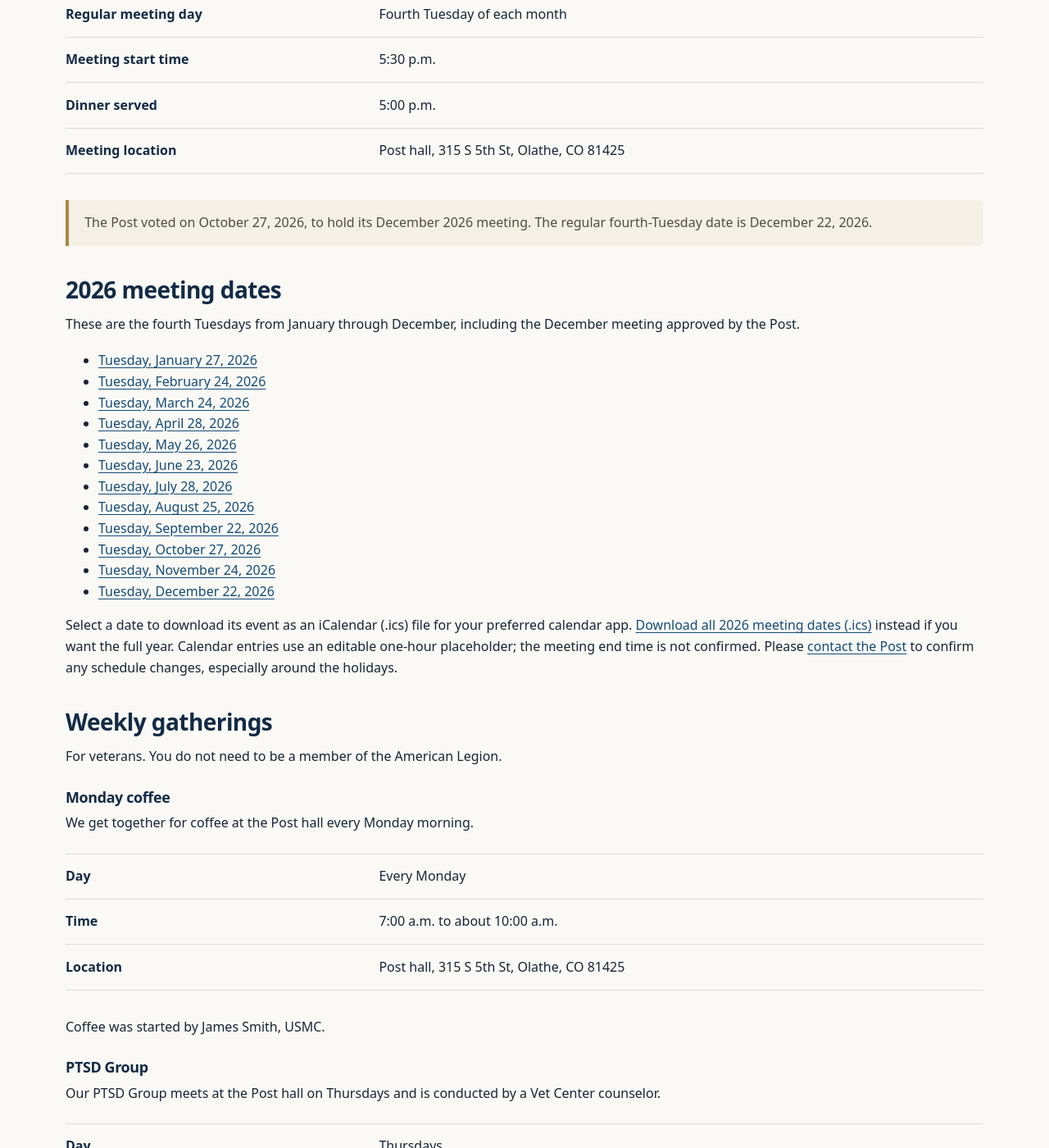
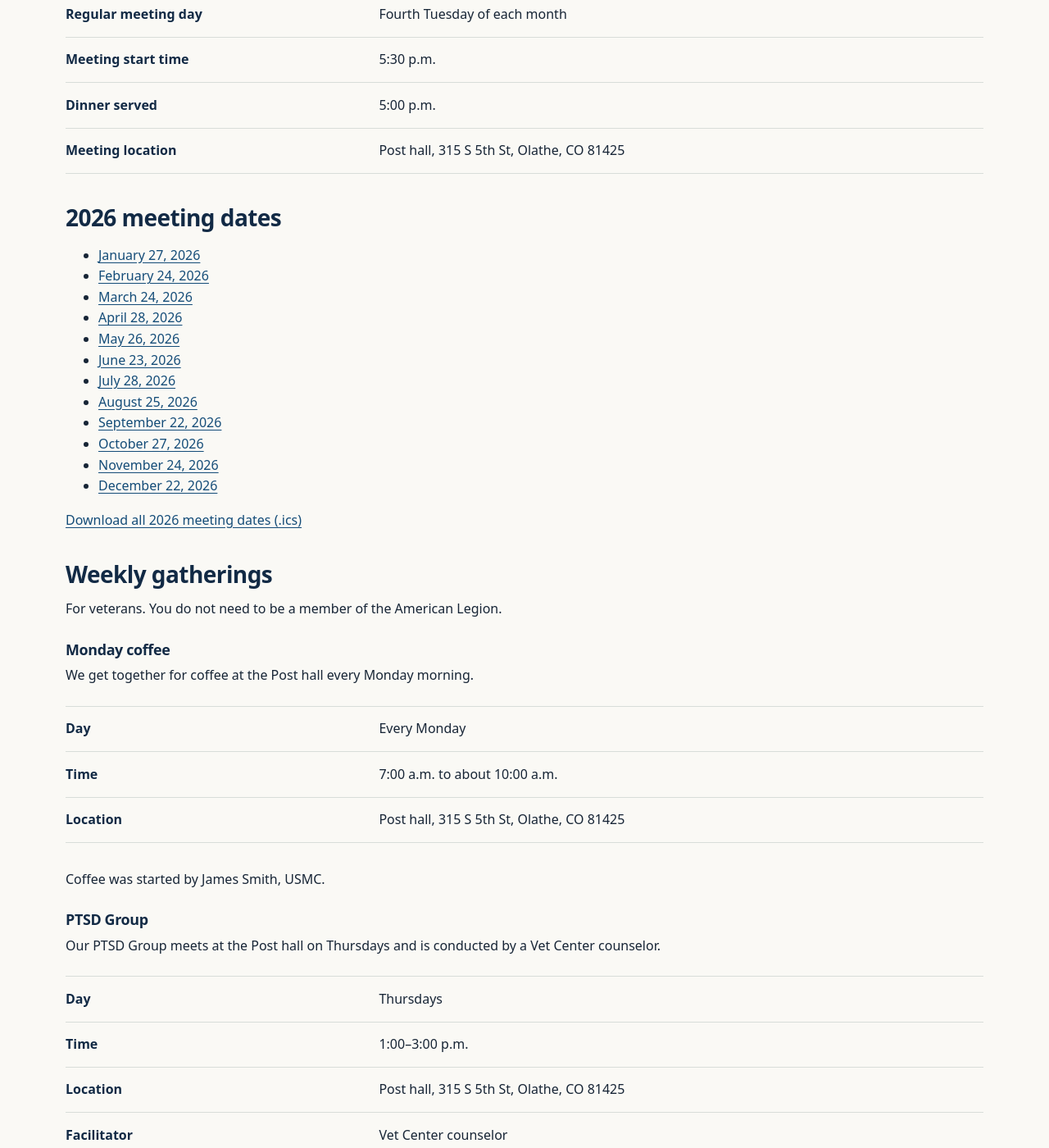
Before and after one commit to SPIERS-DENNIS-POST/spiers-dennis-post.github.io, a Jekyll site: the page built from meetings/index.md, in a window 1280 px wide and 1400 px high, scrolled down 545 px. Shown: the whole window at 82% size. Built offline with Jekyll 4.4.1, drawn with Linux system fonts in a browser that asks for light colours.

Commit message:
Simplify meeting dates and calendar download presentation

```diff
--- a/_includes/meeting-year-dates.html
+++ b/_includes/meeting-year-dates.html
@@ -3,6 +3,6 @@
 {% if site.data.meeting_calendar.december_meeting_years contains meeting_year %}{% assign last_meeting_month = 12 %}{% endif %}
 <ul class="meeting-date-list">
 {% for month in (1..last_meeting_month) %}{% assign padded_month = month | prepend: "0" | slice: -2, 2 %}{% capture first_day %}{{ meeting_year }}-{{ padded_month }}-01{% endcapture %}{% assign weekday = first_day | date: "%w" | plus: 0 %}{% assign offset = 2 | minus: weekday | plus: 7 | modulo: 7 %}{% assign fourth_tuesday = offset | plus: 22 %}{% capture meeting_date %}{{ meeting_year }}-{{ padded_month }}-{{ fourth_tuesday }}{% endcapture %}
-<li><a href="{{ '/meetings/calendar/' | relative_url }}{{ padded_month }}.ics" download="{{ meeting_date }}.ics" type="text/calendar" aria-label="Download {{ meeting_date | date: '%A, %B %-d, %Y' }} as an iCalendar event"><time datetime="{{ meeting_date }}">{{ meeting_date | date: "%A, %B %-d, %Y" }}</time></a></li>
+<li><a href="{{ '/meetings/calendar/' | relative_url }}{{ padded_month }}.ics" download="{{ meeting_date }}.ics" type="text/calendar" aria-label="Download {{ meeting_date | date: '%A, %B %-d, %Y' }} as an iCalendar event"><time datetime="{{ meeting_date }}">{{ meeting_date | date: "%B %-d, %Y" }}</time></a></li>
 {% endfor %}
 </ul>
--- a/meetings/index.md
+++ b/meetings/index.md
@@ -8,16 +8,9 @@ provenance_ids: [post-meetings-2026-10-27, post-weekly-gatherings-2026-10-27, po
 {% include next-meeting.html %}
 ## Regular schedule
 {% include facts.html section="meetings" exclude="December meeting" %}
-{% assign meeting_year = site.time | date: "%Y" | plus: 0 %}
-{% assign december_scheduled = false %}
-{% if site.data.meeting_calendar.december_meeting_years contains meeting_year %}{% assign december_scheduled = true %}{% endif %}
-{% if december_scheduled %}<p class="notice">The Post voted on October 27, 2026, to hold its December 2026 meeting. The regular fourth-Tuesday date is December 22, 2026.</p>{% else %}{% assign december_meeting = site.data.facts.meetings | where: "label", "December meeting" | first %}{% if december_meeting and december_meeting.value %}<p class="notice">Our December meeting is {{ december_meeting.value | downcase | escape }}.</p>{% endif %}{% endif %}
 ## {{ site.time | date: "%Y" }} meeting dates
-{% if december_scheduled %}These are the fourth Tuesdays from January through December, including the December meeting approved by the Post.{% else %}These are the fourth Tuesdays from January through November. December is excluded because the meeting is usually canceled.{% endif %}
 {% include meeting-year-dates.html %}
-Select a date to download its event as an iCalendar (.ics) file for your preferred calendar app. <a href="{{ '/meetings/calendar.ics' | relative_url }}">Download all {{ site.time | date: "%Y" }} meeting dates (.ics)</a> instead if you want the full year.
-Calendar entries use an editable one-hour placeholder; the meeting end time is not confirmed.
-Please [contact the Post]({{ '/contact/' | relative_url }}) to confirm any schedule changes, especially around the holidays.
+<a href="{{ '/meetings/calendar.ics' | relative_url }}">Download all {{ site.time | date: "%Y" }} meeting dates (.ics)</a>
 ## Weekly gatherings
 For veterans. You do not need to be a member of the American Legion.
 ### Monday coffee
```
